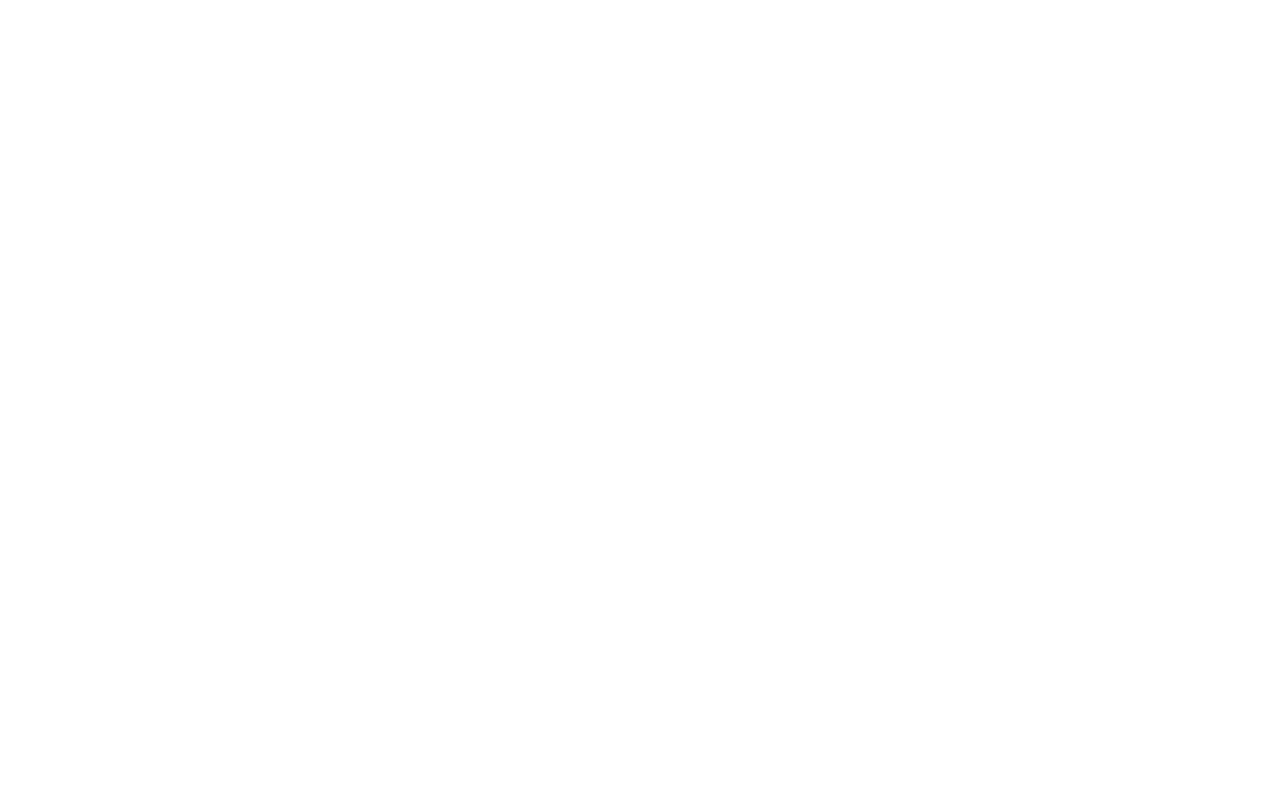
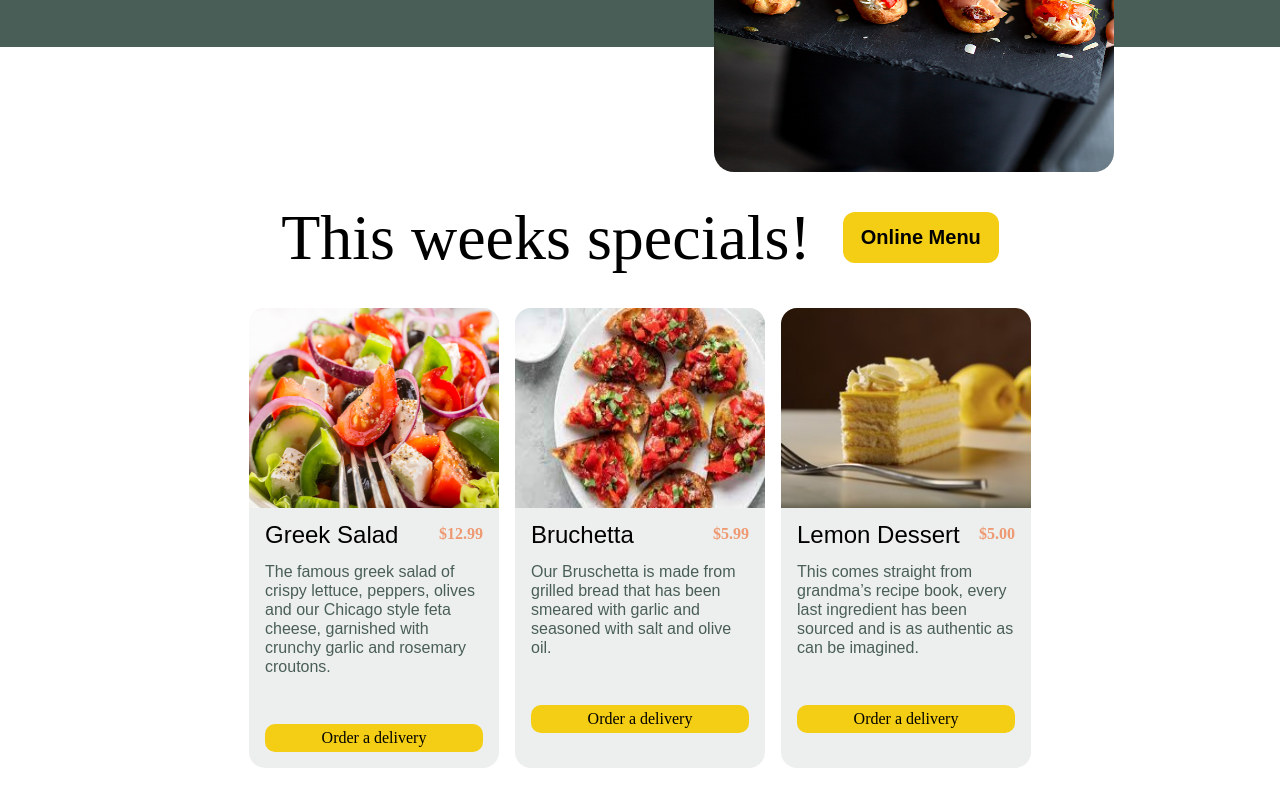
Before and after one commit to Sandunrmst/meta-capstone-project, a React (Vite) app: page / in a window 1280 px wide. Shown: the part 411-1211 px from the top of the page. Before the commit the page ends 800 px from the top, so only its background shows below. Built offline with nearby package versions, Linux system fonts and the light colour scheme.

Commit message:
add booking form

```diff
--- a/src/App.css
+++ b/src/App.css
@@ -177,13 +177,26 @@
 	flex-wrap: wrap;
   }
   .cards{
-	margin-top: 30px;
 	display: flex;
-	justify-content: space-between;
-	align-items: center;
 	flex-wrap: wrap;
-	gap: 2rem 1rem;
+	gap: 1em;
+	align-items: stretch;
+	justify-content: center;
   }
+  .card {
+	  width: 250px;
+	  display: flex;
+	  flex-direction: column;
+	  gap: 1em;
+	  padding-bottom: 1em;
+  }
+
+  .card {
+	background-color: #EDEFEE;
+	border-radius: 16px;
+	position: relative;
+}
+
 
   .menu-items{
 	width: 350px;
@@ -208,6 +221,8 @@
 
 
   @media screen and (max-width: 768px){
+
+
 	.menu-icon {
 	  display: block;
 	}
@@ -262,3 +277,154 @@
   .hidden{
 	display: none;
   }
+
+  .btn{
+	z-index: 100;
+  }
+
+
+  /*#######################*/
+
+.menu {
+	margin-top: 120px;
+	padding-block: 2em;
+}
+
+.menu-desc {
+	display: flex;
+	flex-wrap: wrap;
+	align-items: center;
+	justify-content: center;
+	gap: 2em;
+	margin-bottom: 2em;
+}
+
+.menu-img,
+.reviewer-img {
+	width: 100%;
+	height: 200px;
+}
+
+.menu-img {
+	border-top-left-radius: 16px;
+	border-top-right-radius: 16px;
+}
+
+  .menu-title {
+	color: #000000;
+
+}
+
+.menu-desc {
+	display: flex;
+	flex-wrap: wrap;
+	align-items: center;
+	justify-content: center;
+	gap: 2em;
+	margin-bottom: 2em;
+}
+
+.menu-img,
+.reviewer-img {
+	width: 100%;
+}
+
+.menu-img {
+	border-top-left-radius: 16px;
+	border-top-right-radius: 16px;
+}
+
+.name-price,
+.name-rating {
+	display: flex;
+	justify-content: space-between;
+}
+
+.item-name,
+.reviewer-name {
+	font-family: 'Markazi', sans-serif;
+	font-size: 24px;
+	font-weight: 500;
+	line-height: 22px;
+	letter-spacing: 0em;
+	text-align: left;
+}
+
+.item-price,
+.reviewer-rating {
+	font-family: Karla;
+	font-size: 16px;
+	font-weight: 700;
+	line-height: 19px;
+	letter-spacing: 0em;
+	text-align: left;
+	color: #EE9972;
+}
+
+.item-desc,
+.review-text {
+	font-family: 'Karla', sans-serif;
+	font-size: 16px;
+	font-weight: 400;
+	line-height: 19px;
+	letter-spacing: 0em;
+	text-align: left;
+	color: #495E57;
+	padding-bottom: 2em;
+}
+
+.name-price,
+.item-desc,
+.delivery,
+.name-rating,
+.reviewer-name,
+.review-text {
+	padding-inline: 1em;
+}
+
+.delivery p{
+	background-color: #F4CE14;
+	padding: 5px;
+	border-radius: 10px;
+	text-align: center;
+	cursor: pointer;
+}
+
+.delivery p:hover{
+	background-color: #D9B506;
+}
+
+
+@media(max-width: 650px) {
+	.menu {
+		margin-top: 10px;
+	}
+	.cards{
+		flex-direction: column;
+		align-items: center;
+		justify-content: center;
+	}
+	.card {
+		width: 60%;
+	}
+
+}
+
+@media(max-width:450px) {
+	.title {
+		font-size: 30px;
+		line-height: 30px;
+	}
+
+}
+
+@media(max-width: 400px) {
+	.card {
+		width: 80%;
+	}
+
+	.menu-desc {
+		gap: 1em;
+		padding-inline: 1em;
+	}
+}
--- a/src/App.jsx
+++ b/src/App.jsx
@@ -1,6 +1,8 @@
 import React from 'react';
 import './App.css';
 import Nav from "./components/Nav"
+import Header from "./components/Header"
+import Menu from './components/Menu';
 
 
 
@@ -9,6 +11,8 @@
 
     <>
       <Nav/>
+      <Header/>
+      <Menu/>
 
 
     </>
--- a/src/components/Menu.jsx
+++ b/src/components/Menu.jsx
@@ -1,3 +1,8 @@
+import salad from '../images/greek-salad.jpg'
+import bruchetta from '../images/bruchetta.jpg'
+import lemondessert from '../images/lemon-dessert.jpg'
+
+
 export default function Menu() {
     return (
       <div className="menu">
@@ -9,7 +14,7 @@
         </div>
         <div className="cards">
             <div className="card">
-                <img className="menu-img" src="../images/greek-salad.png" alt="greek salad"/>
+                <img className="menu-img" src={salad} alt="greek salad"/>
                 <div className="name-price">
                     <p className="item-name">Greek Salad</p>
                     <p className="item-price">$12.99</p>
@@ -24,7 +29,7 @@
                 </div>
             </div>
             <div className="card">
-                <img className="menu-img" src="../images/bruchetta.jpg" alt="bruchetta"/>
+                <img className="menu-img" src={bruchetta} alt="bruchetta"/>
                 <div className="name-price">
                     <p className="item-name">Bruchetta</p>
                     <p className="item-price">$5.99</p>
@@ -38,7 +43,7 @@
                 </div>
             </div>
             <div className="card">
-                <img className="menu-img" src="../images/lemon-dessert.jpg" alt="lemon-dessert"/>
+                <img className="menu-img" src={lemondessert} alt="lemon-dessert"/>
                 <div className="name-price">
                     <p className="item-name">Lemon Dessert</p>
                     <p className="item-price">$5.00</p>
```
Also changed, not shown: src/components/BookingForm.jsx (added, +87 -0 lines).
